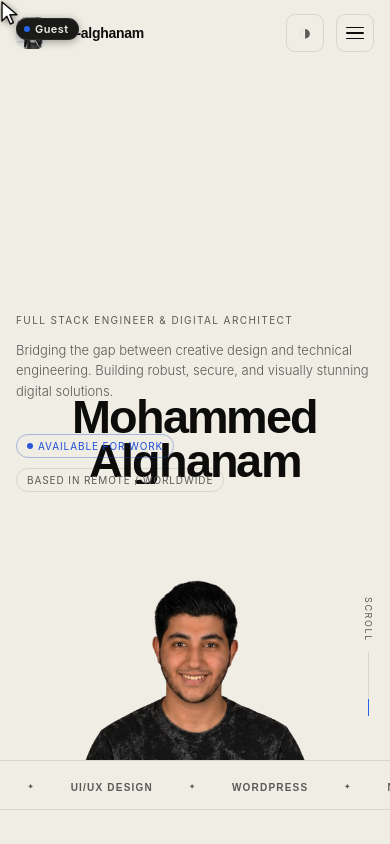
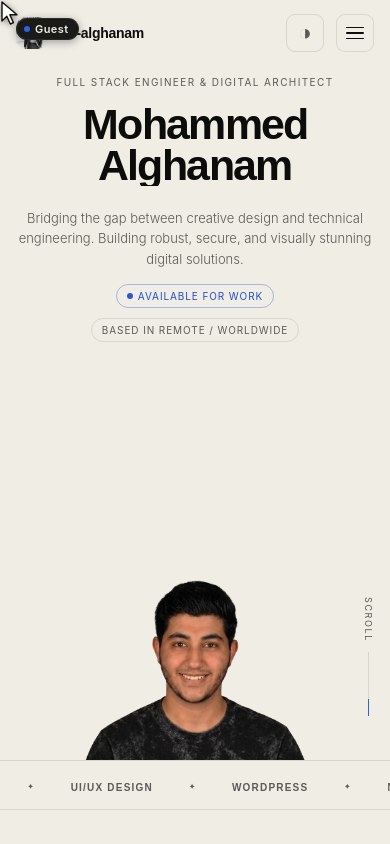
Before and after one commit to H3m0rv1ch1/My-Portfolio, a React (Vite) app: page / in a window 390 px wide. Shown: the top 844 px of the page. Built offline with nearby package versions, Linux system fonts and the light colour scheme.

Commit message:
fix: mobile/tablet hero - clean text stack on top, photo anchored at bottom

```diff
--- a/src/styles/global.css
+++ b/src/styles/global.css
@@ -1461,34 +1461,49 @@ body.menu-open {
     z-index: 199;
   }
 
-  /* Hero */
+  /* Hero — stacked layout: text on top, photo at bottom */
   #hero {
     min-height: 92svh;
-    justify-content: center;
-    padding: 86px 20px max(36px, calc(36px + env(safe-area-inset-bottom)));
+    justify-content: flex-start;
+    padding: 86px 20px 0;
   }
   .hero-bg {
-    top: 10px;
+    top: auto;
     left: 12px;
     right: 12px;
     bottom: 0;
+    height: 38vh;
     background-position: center bottom !important;
     background-size: contain !important;
   }
 
+  .hero-eyebrow {
+    text-align: center;
+    margin-bottom: 12px;
+  }
+
   .hero-title {
-    top: 50%;
-    font-size: clamp(38px, 11vw, 52px);
+    position: static;
+    top: auto;
+    font-size: clamp(36px, 11vw, 60px);
     line-height: 0.95;
+    text-align: center;
+    margin: 4px 0 26px;
+    pointer-events: auto;
   }
 
   [data-theme="light"] .hero-bg {
     background-position: center bottom !important;
   }
 
-  .hero-bottom { flex-direction: column; align-items: flex-start; }
-  .hero-right { align-items: flex-start; }
-  .hero-desc { max-width: 100%; font-size: 14px; }
+  .hero-bottom {
+    flex-direction: column;
+    align-items: center;
+    gap: 16px;
+    margin-bottom: calc(38vh + 28px);
+  }
+  .hero-right { align-items: center; }
+  .hero-desc { max-width: 100%; font-size: 14px; text-align: center; }
   .scroll-hint { top: auto; bottom: 56px; right: 20px; }
 
   /* Sections */
@@ -1568,30 +1583,37 @@ body.menu-open {
 
   #hero {
     min-height: 90svh;
-    justify-content: center;
-    padding: 76px 16px max(30px, calc(30px + env(safe-area-inset-bottom)));
+    justify-content: flex-start;
+    padding: 76px 16px 0;
   }
   .hero-bg {
-    top: 6px;
+    top: auto;
     left: 8px;
     right: 8px;
     bottom: 0;
+    height: 32vh;
     background-position: center bottom !important;
     background-size: contain !important;
   }
 
   .hero-title {
-    top: 52%;
-    font-size: clamp(44px, 12vw, 100px);
+    position: static;
+    top: auto;
+    font-size: clamp(34px, 11vw, 48px);
+    line-height: 0.95;
+    text-align: center;
+    margin: 4px 0 22px;
+    pointer-events: auto;
   }
 
   [data-theme="light"] .hero-bg {
     background-position: center bottom !important;
   }
 
-  .hero-eyebrow { font-size: 10px; margin-bottom: 14px; }
-  .hero-title { font-size: clamp(44px, 12vw, 100px); line-height: 0.95; }
-  .hero-desc { font-size: 13px; line-height: 1.6; }
+  .hero-eyebrow { font-size: 10px; margin-bottom: 12px; text-align: center; }
+  .hero-bottom { align-items: center; gap: 14px; margin-bottom: calc(32vh + 24px); }
+  .hero-right { align-items: center; }
+  .hero-desc { font-size: 13px; line-height: 1.6; text-align: center; }
   .pill { font-size: 10px; padding: 5px 10px; gap: 5px; }
   .scroll-hint { bottom: 44px; right: 16px; }
 
```
